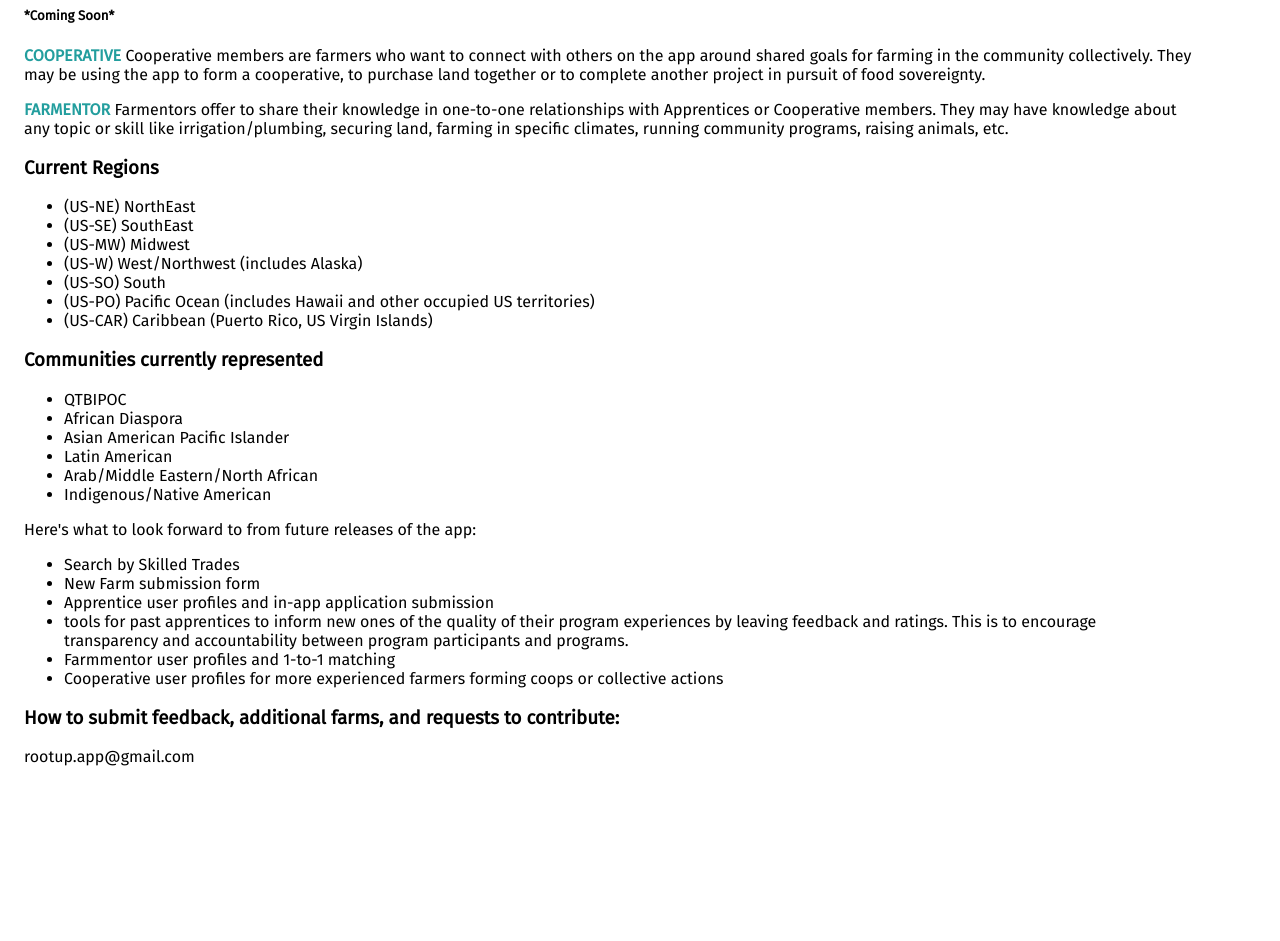
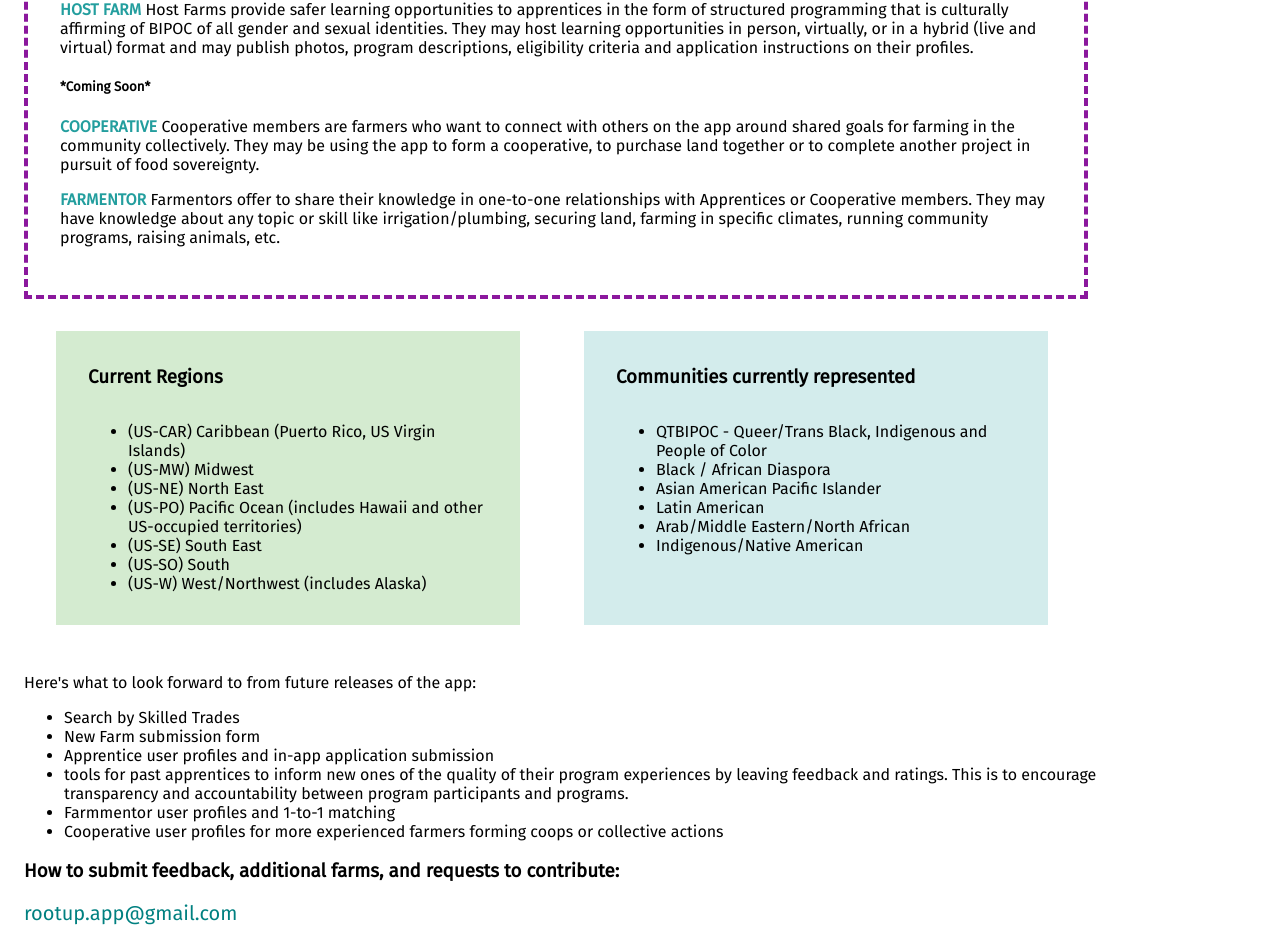
Before and after one commit to karimahcodes/clone-rootup-client, a React (Create React App) app: page / in a window 1280 px wide. Shown: the part 925-1866 px from the top of the page. Before the commit the page ends 1723 px from the top, so only its background shows below. Built offline with nearby package versions, Linux system fonts and the light colour scheme.

Commit message:
add divs and additional styling to about page

```diff
--- a/src/Pages/AboutPage/About.js
+++ b/src/Pages/AboutPage/About.js
@@ -61,44 +61,51 @@ export default function About() {
                         <p className='about__description'><span class="bold">FARMENTOR</span> Farmentors offer to share their knowledge in one-to-one relationships with Apprentices or Cooperative members. They may have knowledge about any topic or skill like irrigation/plumbing, securing land, farming in specific climates, running community programs, raising animals, etc.
                         </p>
                     </section>
+                    <div className='about__regions-communities-div'>
+                        <section className='about__regions'>
+                            <h3>Current Regions</h3>
+                            <ul className='about__list'>
+                                <li className='about__item'>(US-CAR) Caribbean (Puerto Rico, US Virgin Islands)</li>
+                                <li className='about__item'>(US-MW) Midwest</li>
+                                <li className='about__item'>(US-NE) North East</li>
+                                <li className='about__item'>(US-PO) Pacific Ocean (includes Hawaii and other US-occupied territories)</li>
+                                <li className='about__item'>(US-SE) South East</li>
+                                <li className='about__item'>(US-SO) South</li>
+                                <li className='about__item'>(US-W) West/Northwest (includes Alaska)</li>
 
-                    <section className='section__regions'>
-                        <h3>Current Regions</h3>
-                        <ul className='section__list'>
-                            <li className='section__item'>(US-NE) NorthEast</li>
-                            <li className='section__item'>(US-SE) SouthEast</li>
-                            <li className='section__item'>(US-MW) Midwest</li>
-                            <li className='section__item'>(US-W) West/Northwest (includes Alaska)</li>
-                            <li className='section__item'>(US-SO) South</li>
-                            <li className='section__item'>(US-PO) Pacific Ocean (includes Hawaii and other occupied US territories)</li>
-                            <li className='section__item'>(US-CAR) Caribbean (Puerto Rico, US Virgin Islands)</li>
+
+
                             </ul>
                         </section>
 
-                    <section className='section__communities'>
+                        <section className='about__communities'>
                             <h3>Communities currently represented</h3>
                             <ul className='section__list'>
-                            <li className='section__item'>QTBIPOC</li>
-                            <li className='section__item'>African Diaspora</li>
+                                <li className='section__item'>QTBIPOC - Queer/Trans Black, Indigenous and People of Color</li>
+                                <li className='section__item'>Black / African Diaspora</li>
                                 <li className='section__item'>Asian American Pacific Islander</li>
                                 <li className='section__item'>Latin American</li>
                                 <li className='section__item'>Arab/Middle Eastern/North African</li>
                                 <li className='section__item'>Indigenous/Native American</li>
                             </ul>
                         </section>
+                    </div>
+
+                    <div className='about__future'>
                         <p className='about__description'> Here's what to look forward to from future releases of the app:
                         </p>
                         <ul className='about__list'>
-                        <li>Search by Skilled Trades</li>
-                        <li>New Farm submission form</li>
-                        <li>Apprentice user profiles and in-app application submission</li>
-                        <li>tools for past apprentices to inform new ones of the quality of their program experiences by leaving feedback and ratings. This is to encourage transparency and accountability between program participants and programs.</li>
-                        <li>Farmmentor user profiles and 1-to-1 matching </li>
-                        <li>Cooperative user profiles for more experienced farmers forming coops or collective actions </li>
+                            <li className='about__list-item'>Search by Skilled Trades</li>
+                            <li className='about__list-item'>New Farm submission form</li>
+                            <li className='about__list-item'>Apprentice user profiles and in-app application submission</li>
+                            <li className='about__list-item'>tools for past apprentices to inform new ones of the quality of their program experiences by leaving feedback and ratings. This is to encourage transparency and accountability between program participants and programs.</li>
+                            <li className='about__list-item'>Farmmentor user profiles and 1-to-1 matching </li>
+                            <li className='about__list-item'>Cooperative user profiles for more experienced farmers forming coops or collective actions </li>
                         </ul>
-                    <section className='section__feedback'>
+                    </div>
+                    <section className='about__feedback'>
                         <h3>How to submit feedback, additional farms, and requests to contribute:</h3>
-                        <p> rootup.app@gmail.com</p>
+                        <a className='about__email' href="mailto:rootup.app@gmail.com?subject=rootUP%20Contribution" target='_blank'> rootup.app@gmail.com</a>
                     </section>
                 </section>
             </section>
--- a/src/Pages/AboutPage/About.scss
+++ b/src/Pages/AboutPage/About.scss
@@ -17,6 +17,46 @@
     }
     &__text-content{
         padding: .5rem 5rem .5rem 1rem;
+        max-width: 72rem;
+    }
+
+    &__usertypes{
+        border: $purple dashed .25rem;
+        padding: 2rem;
+        max-width: 62rem;
+    }
+    &__regions-communities-div{
+        display: flex;
+        flex-direction: row;
+        flex-wrap: wrap;
+        justify-content: space-between;
+        // border: 2px red dotted;
+        padding: 2rem;
+        max-width: 62rem;
+    }
+    &__regions{
+        background-color: rgba($color: $green, $alpha: 0.2);
+        display: flex;
+        flex-direction: column;
+        padding: 1rem 2rem;
+        max-width: 29rem;
+        box-sizing: border-box;
+    }
+    &__communities{
+        background-color: rgba($color: $primary-highlight, $alpha: 0.2);
+        display: flex;
+        flex-direction: column;
+        padding: 1rem 2rem;
+        max-width: 29rem;
+        box-sizing: border-box;
+    }
+    &__email{
+        @include link;
+        font-size: 1.25rem;
+
+    }
+    &__email:hover{
+        @include link-hover;
     }
     // &__about-us{
     //     display: flex;
```
Lines whose indentation alone changed are shown as unchanged.
